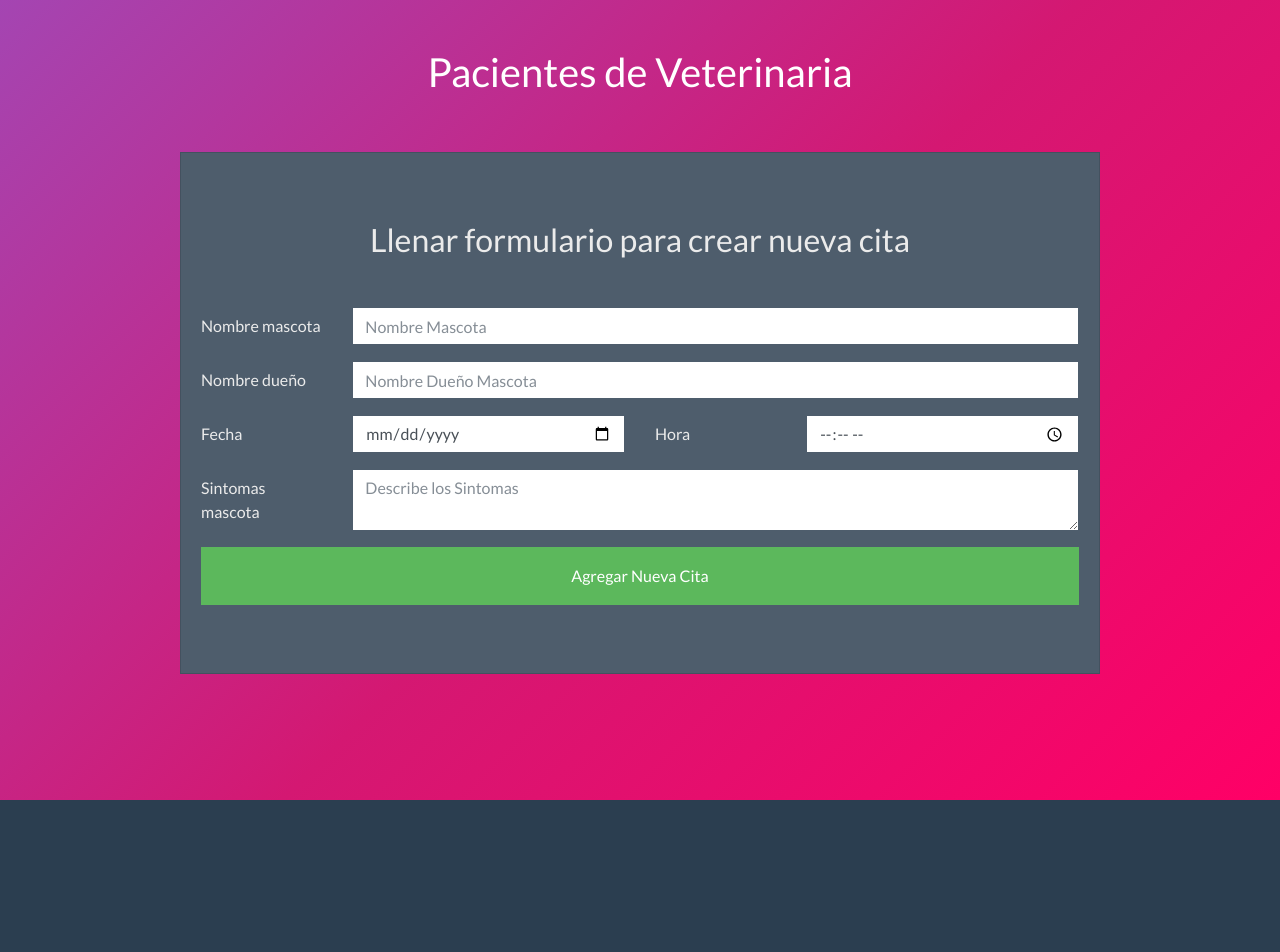
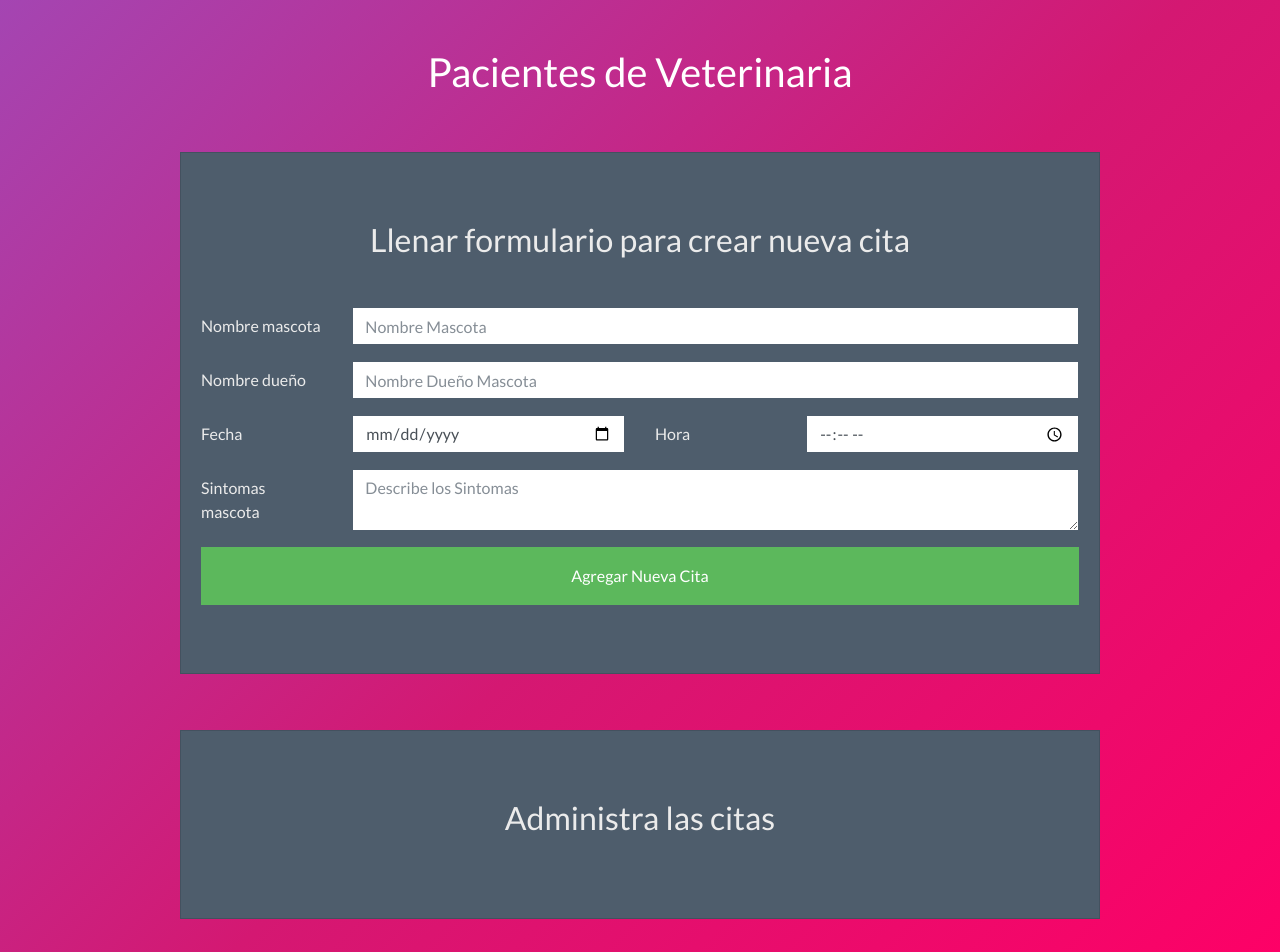
Before and after one commit to jimmy404/REACT-form-list-pacientesveterinaria, a React (Create React App) app: page / in a window 1280 px wide. Shown: the top 952 px of the page. Before the commit the page ends 800 px from the top, so only its background shows below. Built offline with nearby package versions, Linux system fonts and the light colour scheme.

Commit message:
Creating Cita.js file - adding Cita code

```diff
--- a/src/App.js
+++ b/src/App.js
@@ -2,6 +2,7 @@
 import './bootstrap.min.css';
 import Header from './components/Header'
 import NuevaCita from './components/NuevaCita'
+import ListaCitas from './components/ListaCitas'
 
 class App extends Component {
 
@@ -27,6 +28,11 @@
               crearNuevaCita={this.crearNuevaCita}
               />
             </div>
+            <div className="mt-5 col-md-10 mx-auto">
+          <ListaCitas
+          citas={this.state.citas}
+          />
+            </div>
           </div>
         </div>
     );
--- /dev/null
+++ b/src/components/Cita.js
@@ -0,0 +1,17 @@
+import React from 'react';
+
+const Cita = ({cita}) => (
+    <div className="media mt-3">
+        <div className="media-body">
+           <h3 className="mt-0">{cita.mascota}</h3>
+           <p className="card-text"><span>Nombre Dueño: </span>{cita.propietario}</p>
+           <p className="card-text"><span>Fecha: </span>{cita.fecha}</p>
+           <p className="card-text"><span>Hora: </span>{cita.hora}</p>
+           <p className="card-text"><span>Sintomas: </span></p>
+           <p className="card-text">{cita.sintomas} </p>
+        </div>
+    </div>
+);
+
+
+export default Cita;
--- /dev/null
+++ b/src/components/ListaCitas.js
@@ -0,0 +1,21 @@
+import React from 'react';
+import Cita from './Cita'
+
+const ListaCitas = ({citas}) => (
+            <div className="card mt-2 py-5">
+                <div className="card-body">
+                    <h2 className="card-title text-center">Administra las citas</h2>
+                    <div className="lista-citas">
+                        {citas.map(cita => (
+                            <Cita
+                            key={cita.id}
+                            cita={cita}
+                            />
+                        ))}
+                    </div>
+                </div>
+            </div>
+        );
+
+
+export default ListaCitas;
```
